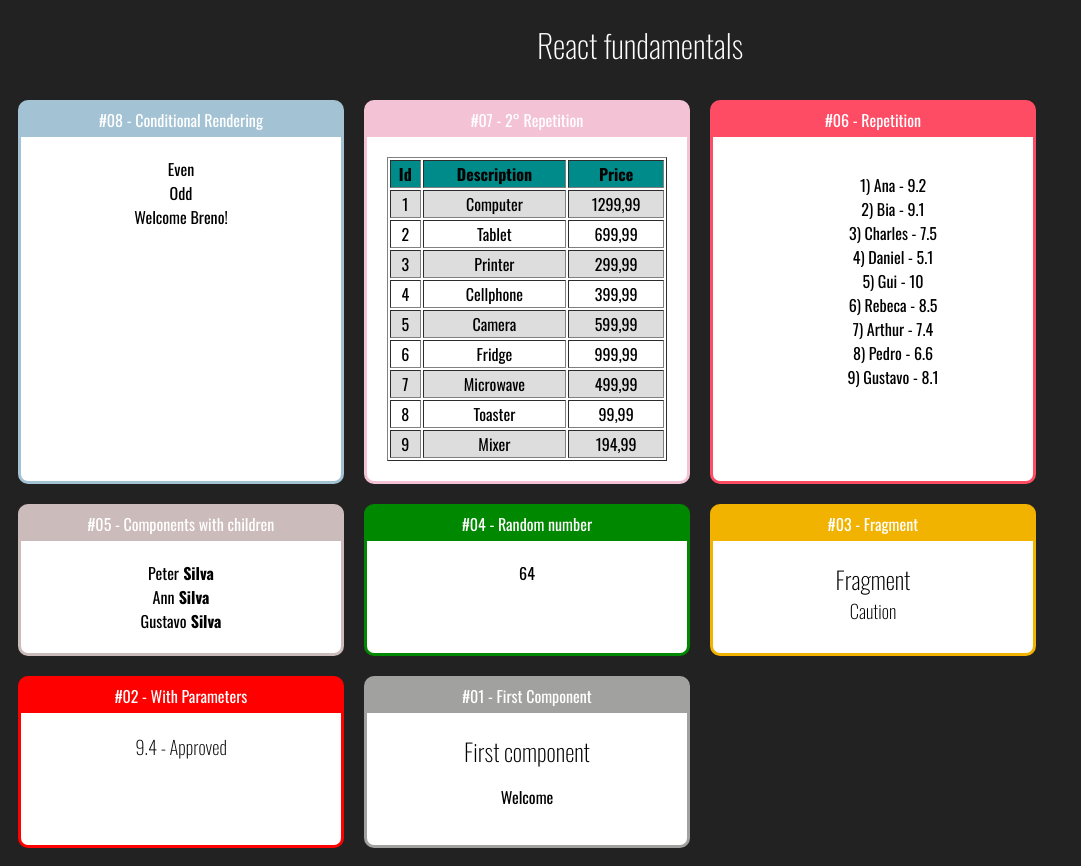
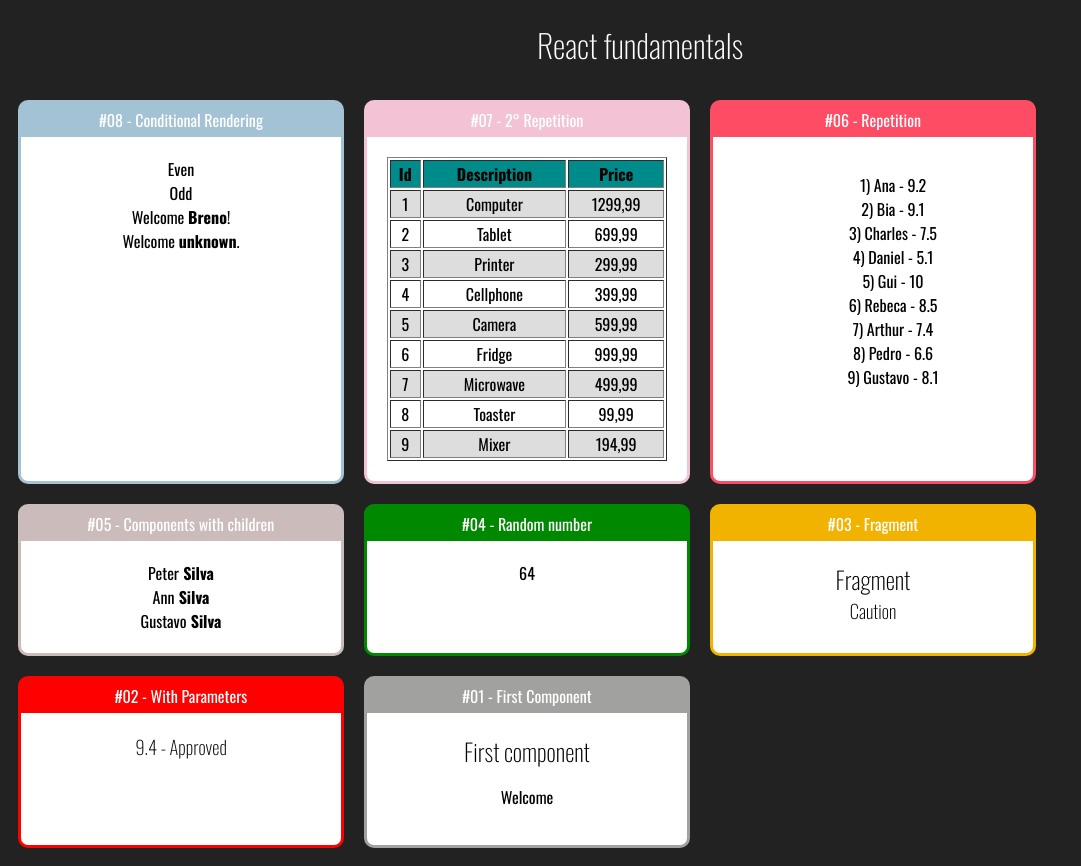
Before and after one commit to Breno-do-val/react-fundamentals, a React (Create React App) app: page / in a window 1280 px wide. Shown: the whole page, without its empty margins (0-1081 px from the left). Built offline with nearby package versions, Linux system fonts and the light colour scheme.

Commit message:
feat(Else): add component for rendering if a condition is false

```diff
--- a/src/App.jsx
+++ b/src/App.jsx
@@ -24,6 +24,7 @@ export default () => (
                 <EvenOrOdd number={20}/>
                 <EvenOrOdd number={17}/>
                 <UserInfo user={{ name: 'Breno' }}/>
+                <UserInfo />
             </Card>
 
             <Card title="#07 - 2° Repetition" color="#F3C2D4">
--- a/src/components/conditional/If.jsx
+++ b/src/components/conditional/If.jsx
@@ -1,6 +1,19 @@
 export default props => {
+
+    const elseChild = props.children.filter(child => {
+        return child.type && child.type.name === 'Else'
+    })[0];
+
+    const ifChildren = props.children.filter(child => {
+        return child !== elseChild;
+    });
+
     if (props.test) {
-        return props.children;
+        return ifChildren;
+    } else if (elseChild) {
+        return elseChild;
     }
     return false;
 }
+
+export const Else = props => props.children;
--- a/src/components/conditional/UserInfo.jsx
+++ b/src/components/conditional/UserInfo.jsx
@@ -1,5 +1,5 @@
 import React from 'react';
-import If from './If';
+import If, { Else } from './If';
 
 export default props => {
 
@@ -8,7 +8,10 @@ export default props => {
     return (
         <div>
             <If test={user && user.name}>
-                Welcome { user.name }!
+                Welcome <strong>{ user.name }</strong>!
+                <Else>
+                    Welcome <strong>unknown</strong>.
+                </Else>
             </If>
         </div>
     )
```
